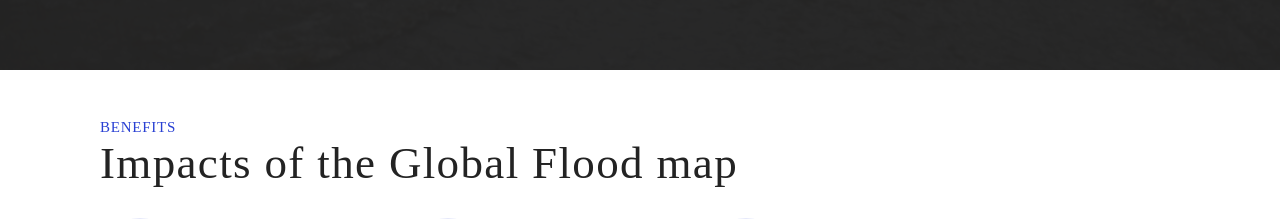
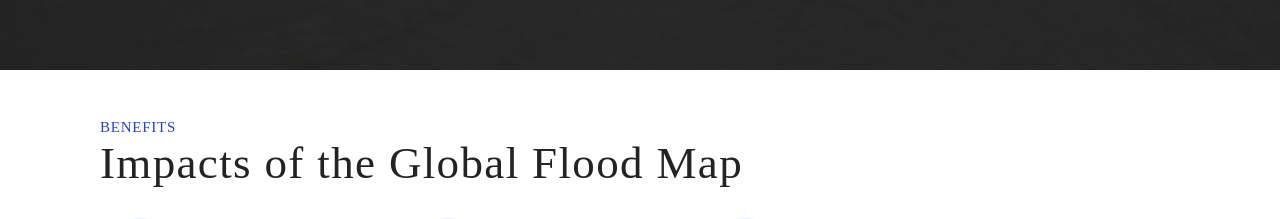
Before and after one commit to Global-Flood-Assessment/GIFFT-website, a Vue app: page / in a window 1280 px wide. Shown: the part 1720-1939 px from the top of the page. Built offline with nearby package versions, Linux system fonts and the light colour scheme; a web font is replaced by a local one.

Commit message:
map -> Map in title

```diff
--- a/src/views/HomeView.vue
+++ b/src/views/HomeView.vue
@@ -375,7 +375,7 @@ export default {
     <section class="section-4">
       <div>
         <h2 class="row-margin h2-sub"> BENEFITS </h2>
-        <h2 class="row-margin">Impacts of the Global Flood map</h2>
+        <h2 class="row-margin">Impacts of the Global Flood Map</h2>
         <div class="row-margin d-flex flex-row">
           <div>
             <div class="benefit-icon">
```
